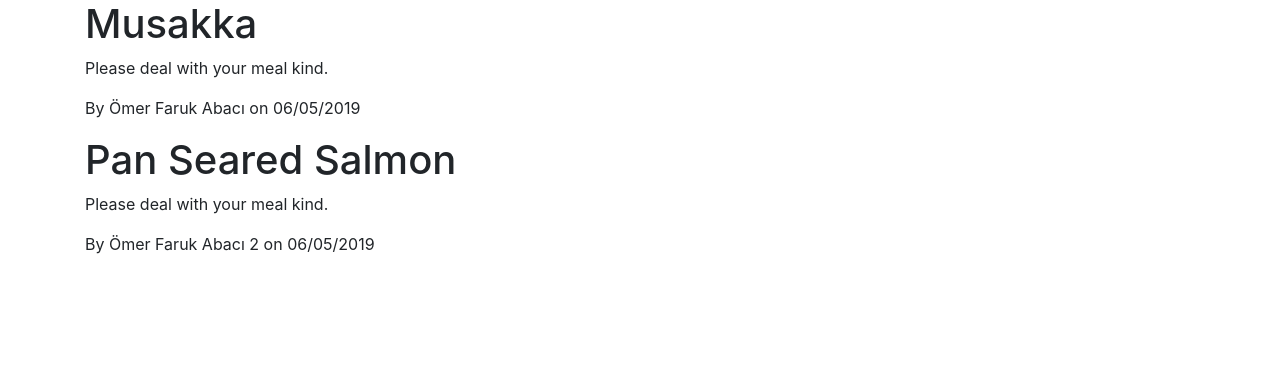
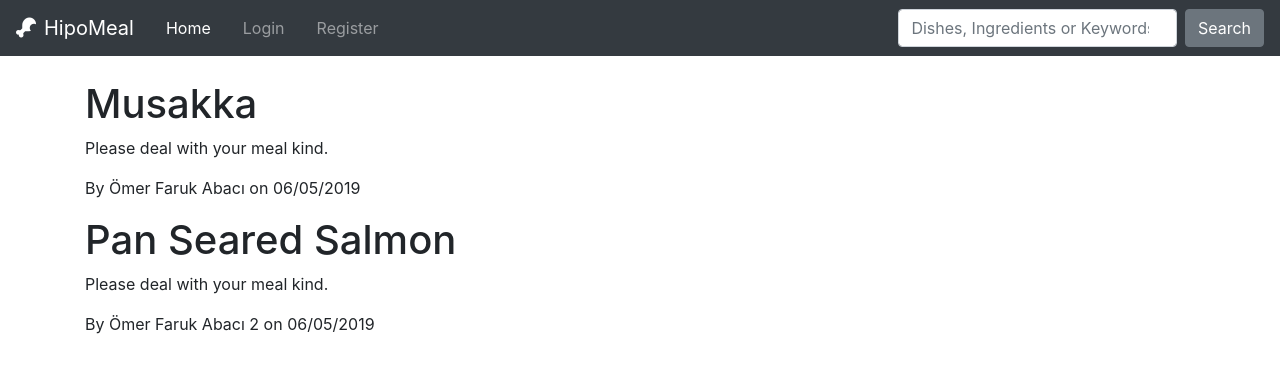
Before and after one commit to omerfarukabaci/hipo-meal, a Django app: page / in a window 1280 px wide. Shown: the top 373 px of the page. Run offline with Django 3.2, Linux system fonts and the light colour scheme; some libraries are stand-ins or nearby versions.

Commit message:
Add FontAwesome and Navbar

```diff
--- a/hipo_meal/recipes/templates/recipes/base.html
+++ b/hipo_meal/recipes/templates/recipes/base.html
@@ -13,9 +13,38 @@
     <!-- Bootstrap CSS -->
     <link rel="stylesheet" href="https://stackpath.bootstrapcdn.com/bootstrap/4.3.1/css/bootstrap.min.css"
         integrity="sha384-ggOyR0iXCbMQv3Xipma34MD+dH/1fQ784/j6cY/iJTQUOhcWr7x9JvoRxT2MZw1T" crossorigin="anonymous">
+
+    <!-- FontAwesome -->
+    <link rel="stylesheet" href="https://use.fontawesome.com/releases/v5.8.1/css/all.css"
+        integrity="sha384-50oBUHEmvpQ+1lW4y57PTFmhCaXp0ML5d60M1M7uH2+nqUivzIebhndOJK28anvf" crossorigin="anonymous">
 </head>
 <body>
-    <div class="container">
+    <nav class="navbar navbar-expand-lg navbar-dark bg-dark">
+       <a class="navbar-brand" href="#"><i class="fas fa-drumstick-bite mr-2"></i>HipoMeal</a>
+        <button class="navbar-toggler" type="button" data-toggle="collapse" data-target="#navbarSupportedContent"
+            aria-controls="navbarSupportedContent" aria-expanded="false" aria-label="Toggle navigation">
+            <span class="navbar-toggler-icon"></span>
+        </button>
+
+        <div class="collapse navbar-collapse" id="navbarSupportedContent">
+            <ul class="navbar-nav mr-auto">
+                <li class="nav-item active mx-2">
+                    <a class="nav-link" href="#">Home <span class="sr-only">(current)</span></a>
+                </li>
+                <li class="nav-item mx-2">
+                    <a class="nav-link" href="/">Login</a>
+                </li>
+                <li class="nav-item mx-2">
+                    <a class="nav-link" href="#">Register</a>
+                </li>
+            </ul>
+            <form class="form-inline my-2 my-lg-0 w-50 justify-content-end">
+                <input class="form-control mr-sm-2 w-50" type="search" placeholder="Dishes, Ingredients or Keywords" aria-label="Search">
+                <button class="btn btn-secondary my-2 my-sm-0" type="submit">Search</button>
+            </form>
+        </div>
+    </nav>
+    <div class="container mt-4">
         {% block content %}
         {% endblock content%}
     </div>
```
